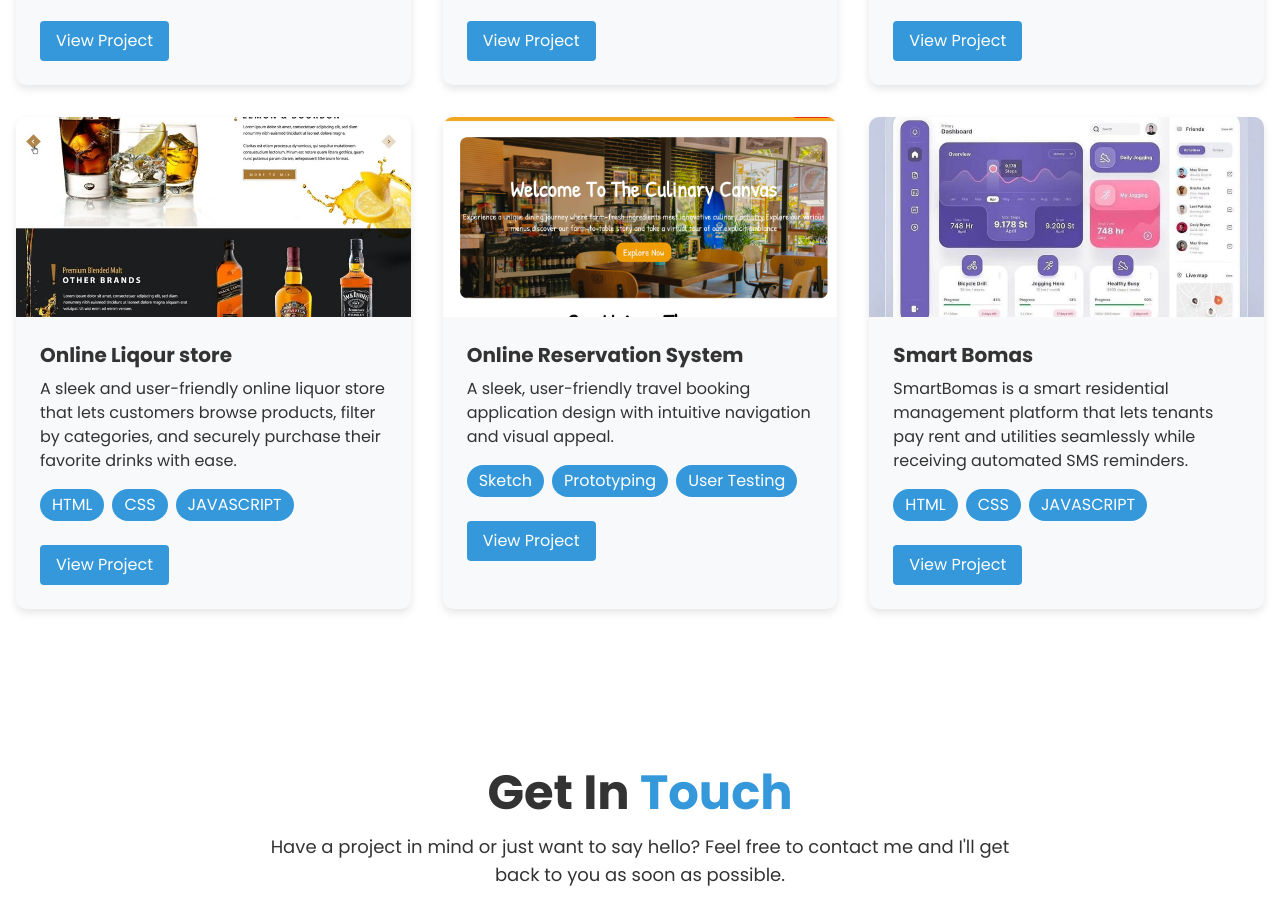
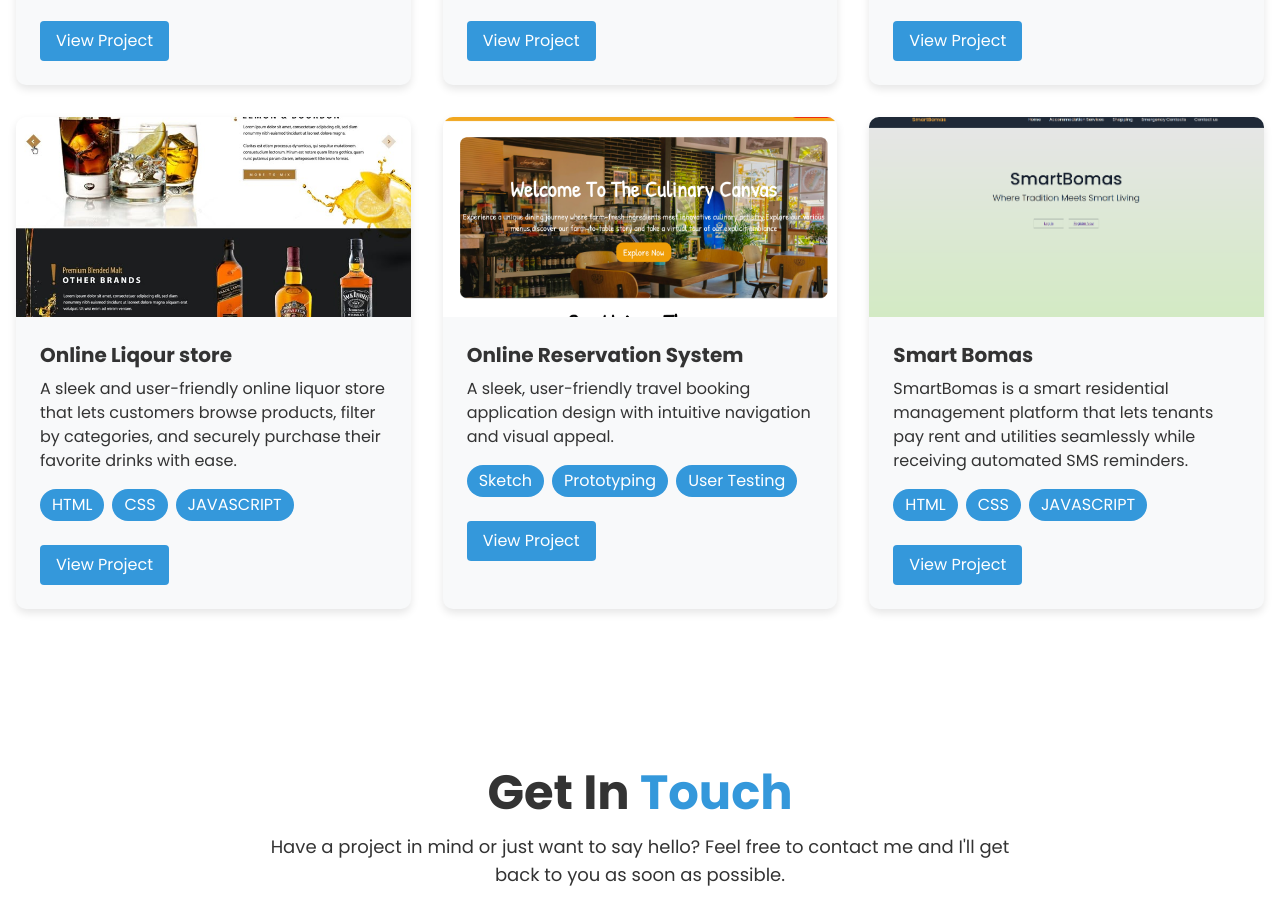
Before and after one commit to Muasyafrank/portfolio, a website: page index.html in a window 1280 px wide. Shown: the part 1531-2445 px from the top of the page. Drawn offline with nearby package versions, Linux system fonts and the light colour scheme; some packages are replaced by stand-ins of ours.

Commit message:
new image

```diff
--- a/index.html
+++ b/index.html
@@ -173,7 +173,7 @@
 
         <!-- Project 6 -->
         <div class="project-card" data-category="web">
-          <img src="/images/Finance.jpeg" alt="smartbomas Website" class="project-image lazy">
+          <img src="/images/smartbomas.png" alt="smartbomas Website" class="project-image lazy">
           <div class="p-6">
             <h3 class="text-xl font-bold mb-2">Smart Bomas</h3>
             <p class="mb-4">SmartBomas is a smart residential management platform that lets tenants pay rent and utilities seamlessly while receiving automated SMS reminders.</p>
```
Also changed, not shown: images/smartbomas.png (added).
